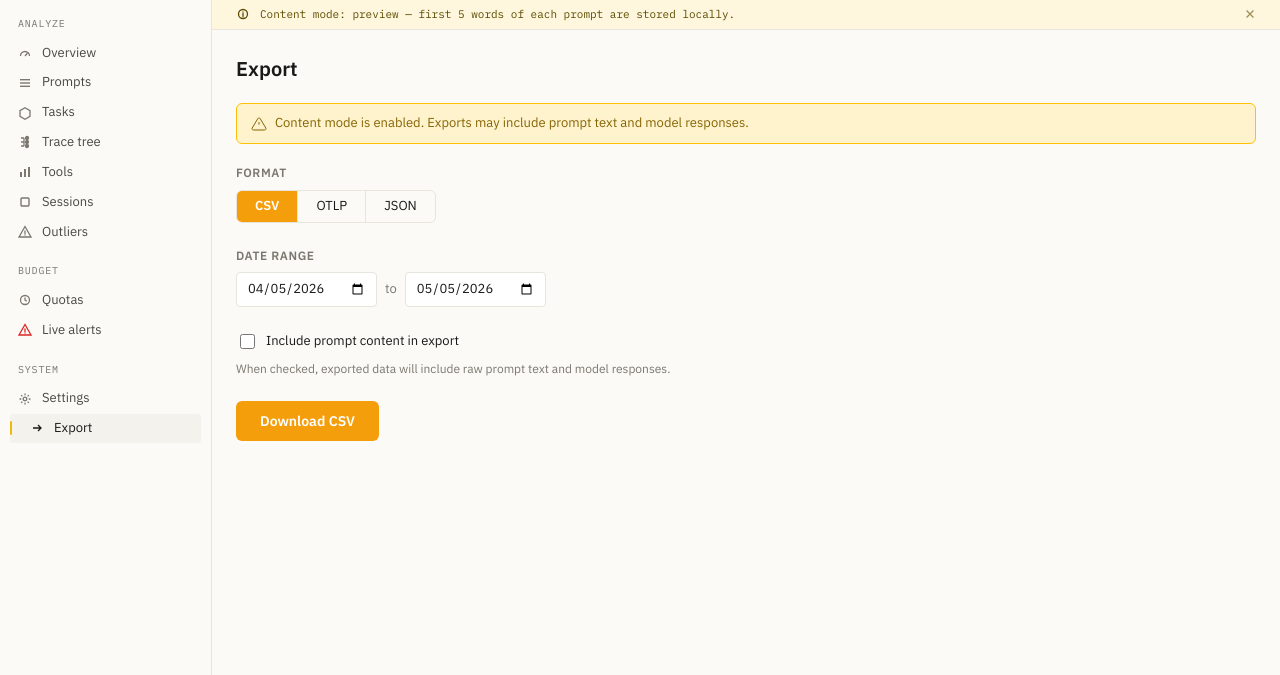
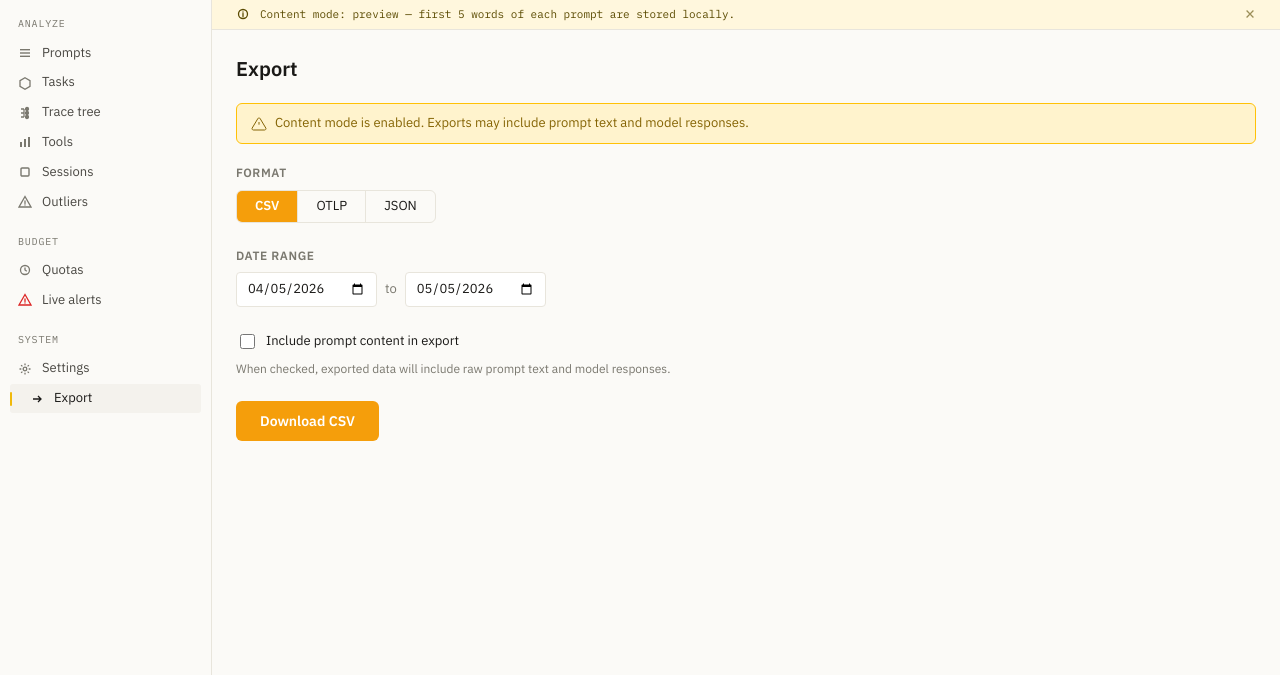
Before and after one commit to t01buddy/t01-burnmap, a FastAPI app: page /export in a window 1280 px wide. Shown: the part 52-727 px from the top of the page. Run offline with FastAPI, Linux system fonts and the light colour scheme; some libraries are stand-ins or nearby versions.

Commit message:
refactor(ui): replace Overview sidebar item with Sessions as default landing page
Closes #162

Co-Authored-By: Claude Sonnet 4.6 <noreply@anthropic.com>

```diff
--- a/burnmap/templates/base.html
+++ b/burnmap/templates/base.html
@@ -34,12 +34,6 @@
     <!-- Analyze section -->
     <div class="rail__section">
       <div class="rail__label">Analyze</div>
-      <a href="/overview" class="rail__link" :class="{'is-active': page === 'overview'}">
-        <span class="rail__glyph">
-          <svg viewBox="0 0 14 14" width="14" height="14" fill="none" stroke="currentColor" stroke-width="1.3"><path d="M2.5 10a4.5 4.5 0 0 1 9 0"/><path d="M7 10l2.5-3"/></svg>
-        </span>
-        <span>Overview</span>
-      </a>
       <a href="/prompts" class="rail__link" :class="{'is-active': page === 'prompts'}">
         <span class="rail__glyph">
           <svg viewBox="0 0 14 14" width="14" height="14"><rect x="2" y="3" width="10" height="1.4" fill="currentColor"/><rect x="2" y="6.3" width="10" height="1.4" fill="currentColor"/><rect x="2" y="9.6" width="10" height="1.4" fill="currentColor"/></svg>
@@ -186,7 +180,7 @@ function shell() {
 
     async init() {
       // Derive active page from URL path
-      const path = window.location.pathname.replace(/^\//, '') || 'overview';
+      const path = window.location.pathname.replace(/^\//, '') || 'sessions';
       this.page = path.split('/')[0];
 
       // Expose agentFilter globally so page scripts can read it
```
